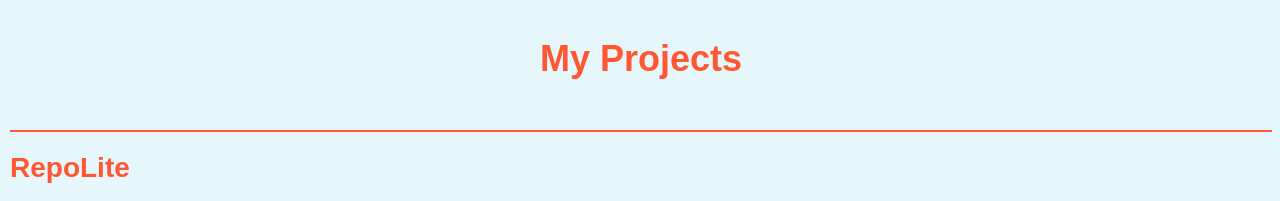
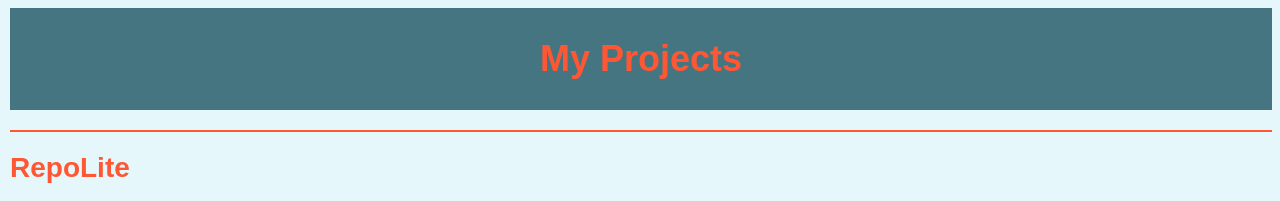
Before and after one commit to roshanneupane01/roshanneupane01.github.io, a plain HTML site: page html/projects.html in a window 1280 px wide. Shown: the top 201 px of the page. Drawn offline with nearby package versions, Linux system fonts and the light colour scheme.

```diff
--- a/css/projects-styles.css
+++ b/css/projects-styles.css
@@ -104,3 +104,10 @@
     color: white;
     padding: 10px;
 }
+
+header {
+    background-color: #457580;
+    color: white;
+    text-align: center;
+    padding: 10px;
+}
```
Also changed, not shown: html/about-me.html (+1 -2 lines).
